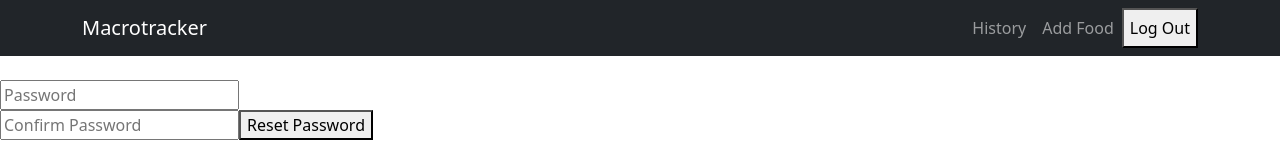
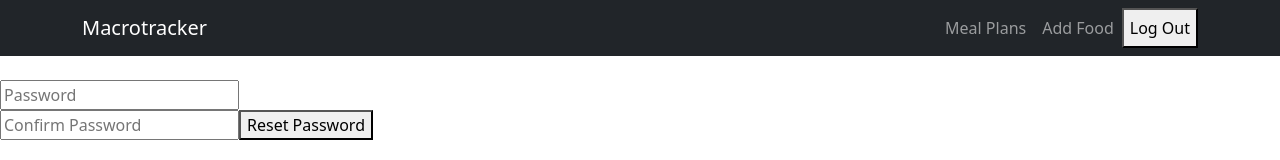
Before and after one commit to johnmichael-kane/Large-Project, a React (Create React App) app in the folder frontend/: page /passwordReset in a window 1280 px wide. Shown: the top 160 px of the page. Built offline with nearby package versions, Linux system fonts and the light colour scheme.

Commit message:
Changed button text

```diff
--- a/frontend/src/components/PageTitle.js
+++ b/frontend/src/components/PageTitle.js
@@ -30,7 +30,7 @@ function PageTitle()
             <div class="collapse navbar-collapse" id="navmenu">
               <ul class ="navbar-nav ms-auto">
                 <li class="nav-item">
-                  <a href="#" class="nav-link">History</a>
+                  <a href="#" class="nav-link">Meal Plans</a>
                 </li>
                 <li class="nav-item">
                   <a href="#" class="nav-link">Add Food</a>
```
